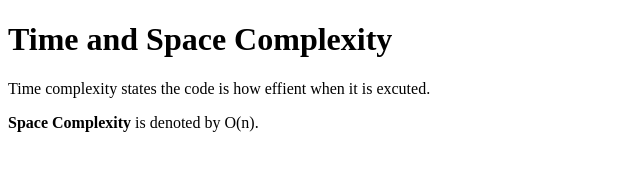
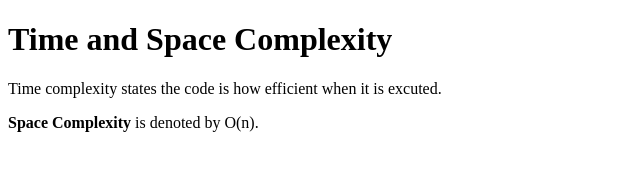
Before and after one commit to acciojob/time-and-space-complexity-avinash-create, a website: page main.html in a window 1280 px wide. Shown: the full height of the page, 0-640 px from the left. Drawn offline with Linux system fonts and the light colour scheme.

Commit message:
created a submission

```diff
--- a/main.html
+++ b/main.html
@@ -9,7 +9,7 @@
 <body>
 	<!-- the entire body must be written by student -->
 	<h1>Time and Space Complexity</h1>
-	<p>Time complexity states the code is how effient when it is excuted.</p>
+	<p>Time complexity states the code is how efficient when it is excuted.</p>
 	<p><b>Space Complexity</b> is denoted by O(n).</p>
     <script type="text/javascript" src="./script.js">
 </script>
```
